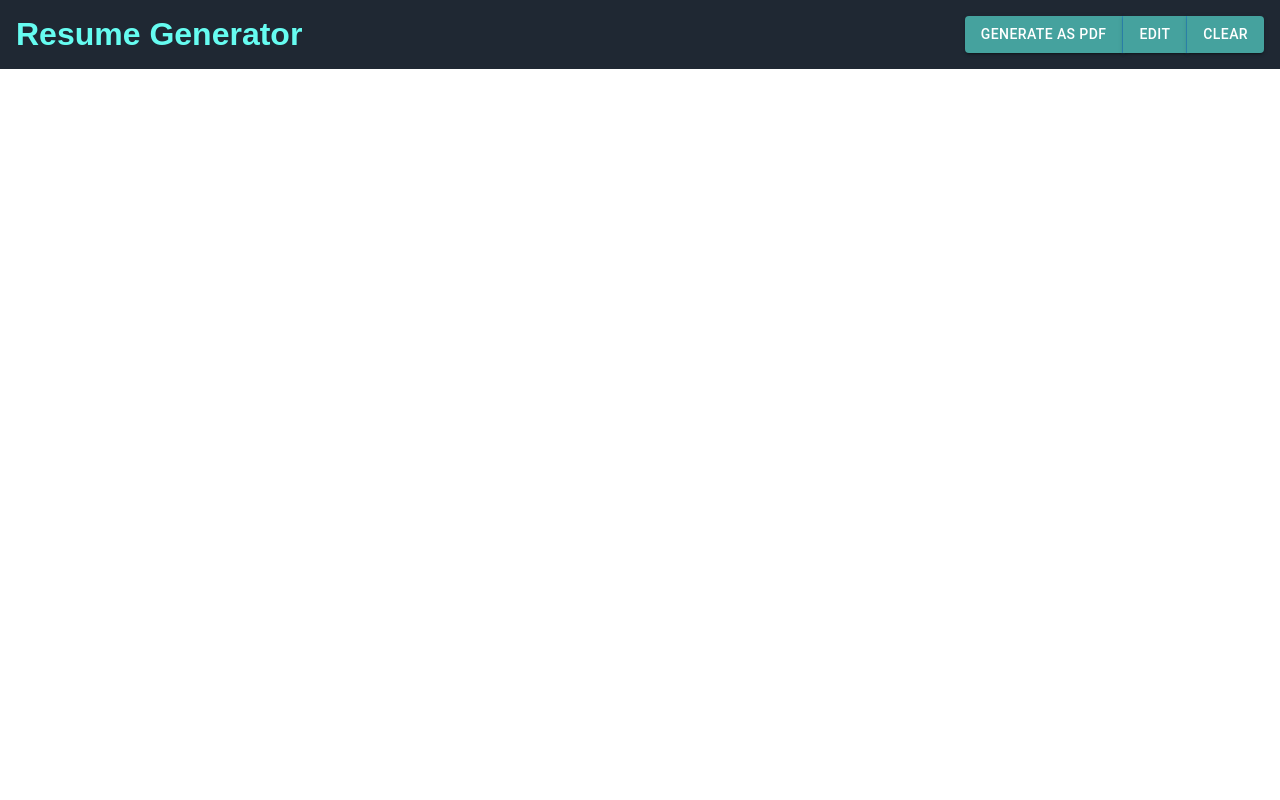
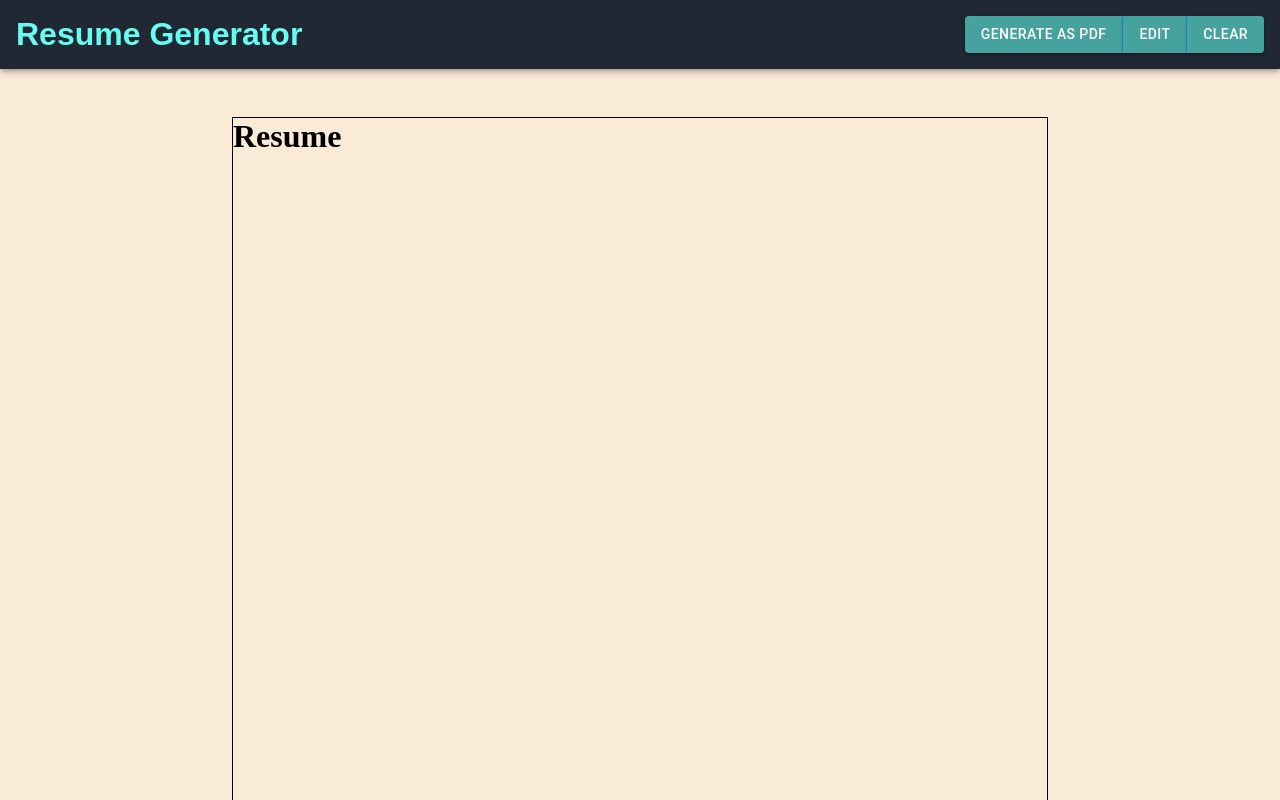
Before and after one commit to Centigrams/cv-project, a React (Create React App) app: page / in a window 1280 px wide. Shown: the top 800 px of the page. Built offline with nearby package versions, Linux system fonts and the light colour scheme.

Commit message:
Refactor app header and app layout

```diff
--- a/public/index.html
+++ b/public/index.html
@@ -24,7 +24,7 @@
       work correctly both with client-side routing and a non-root public URL.
       Learn how to configure a non-root public URL by running `npm run build`.
     -->
-    <title>Resume Generator</title>
+    <title>ResumeContainer Generator</title>
   </head>
   <body>
     <noscript>You need to enable JavaScript to run this app.</noscript>
--- a/src/Components/App.js
+++ b/src/Components/App.js
@@ -4,7 +4,7 @@ import MainContent from './MainContent';
 
 function App() {
   return (
-    <div id={appStyles.app}>
+    <div className={appStyles.app}>
       <MainContent />
     </div>
   );
--- a/src/Components/AppHeader.js
+++ b/src/Components/AppHeader.js
@@ -1,15 +1,16 @@
 import React from 'react';
 import HeaderButtons from './HeaderButtons';
 import headerStyles from '../Styles/AppHeader.module.css';
+import CustomAppBar from '../Styles/MUICustomStyledComponents/CustomAppBar';
 
 function AppHeader() {
   return (
-    <header id={headerStyles.header}>
+    <CustomAppBar>
       <div>
-        <h1 id={headerStyles.appName}>Resume Generator</h1>
+        <h1 className={headerStyles.appName}>Resume Generator</h1>
       </div>
       <HeaderButtons />
-    </header>
+    </CustomAppBar>
   );
 }
 
--- a/src/Components/MainContent.js
+++ b/src/Components/MainContent.js
@@ -1,14 +1,17 @@
 import React from 'react';
 import styles from '../Styles/MainContent.module.css';
 import AppHeader from './AppHeader';
+import ResumeContainer from './ResumeContainer';
 
 // Holds form and preview instead of App component for new components in the future (i.e. modals).
-// TODO: Resume Component.
-// TODO: Resume styles (May change).
+// TODO: ResumeContainer Component.
+// TODO: ResumeContainer component will hold ResumePreview component.
+// TODO: ResumeContainer styles (May change).
 function MainContent() {
   return (
-    <div id={styles.mainContainer}>
+    <div className={styles.mainContainer}>
       <AppHeader />
+      <ResumeContainer />
     </div>
   );
 }
--- /dev/null
+++ b/src/Components/ResumeContainer.js
@@ -0,0 +1,13 @@
+import React from 'react';
+import resumeContainerStyles from '../Styles/ResumeContainer.module.css';
+import ResumePreview from './ResumePreview';
+
+function ResumeContainer() {
+  return (
+    <div className={resumeContainerStyles.resumeContainer}>
+      <ResumePreview />
+    </div>
+  );
+}
+
+export default ResumeContainer;
--- /dev/null
+++ b/src/Components/ResumePreview.js
@@ -0,0 +1,12 @@
+import React from 'react';
+import resumePreviewStyles from '../Styles/ResumePreview.module.css';
+
+function ResumePreview() {
+  return (
+    <div className={resumePreviewStyles.resumePreview}>
+      <h1>Resume</h1>
+    </div>
+  );
+}
+
+export default ResumePreview;
--- a/src/Styles/App.module.css
+++ b/src/Styles/App.module.css
@@ -1,4 +1,4 @@
-#app {
+.app {
     height: 100%;
     width: 100%;
 }
--- a/src/Styles/AppHeader.module.css
+++ b/src/Styles/AppHeader.module.css
@@ -1,13 +1,3 @@
-#header {
-    font-family: sans-serif;
-    display: flex;
-    flex-direction: row;
-    justify-content: space-between;
-    padding: 1rem;
-    position: sticky;
-    background-color: #1f2833;
-}
-
-#appName {
+.appName {
     color: #66fcf1;
 }
--- /dev/null
+++ b/src/Styles/MUICustomStyledComponents/CustomAppBar.js
@@ -0,0 +1,14 @@
+import { styled } from '@mui/material/styles';
+import { AppBar } from '@mui/material';
+
+const CustomAppBar = styled(AppBar)`
+  font-family: sans-serif;
+  display: flex;
+  flex-direction: row;
+  justify-content: space-between;
+  padding: 1rem;
+  position: sticky;
+  background-color: #1f2833;
+`;
+
+export default CustomAppBar;
--- a/src/Styles/MainContent.module.css
+++ b/src/Styles/MainContent.module.css
@@ -1,4 +1,7 @@
-#mainContainer {
+.mainContainer {
     height: inherit;
     width: inherit;
+    display: flex;
+    flex-direction: column;
+    justify-content: center;
 }
--- /dev/null
+++ b/src/Styles/ResumeContainer.module.css
@@ -0,0 +1,6 @@
+.resumeContainer {
+    display: flex;
+    justify-content: center;
+    background-color: antiquewhite;
+    height: 100%;
+}
--- /dev/null
+++ b/src/Styles/ResumePreview.module.css
@@ -0,0 +1,6 @@
+.resumePreview {
+    margin-top: 3rem;
+    border: 1px solid black;
+    width: 215.9mm;
+    height: 279.4mm;
+}
```
